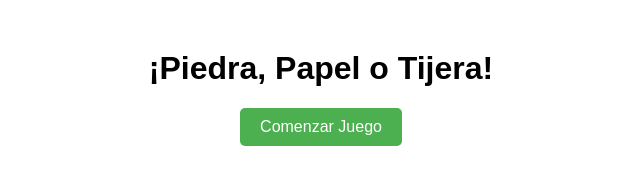
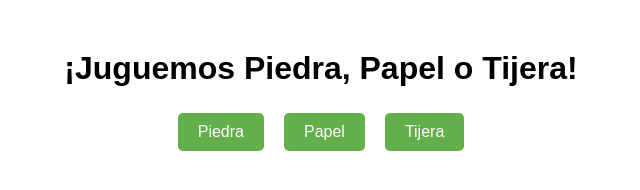
Before and after one commit to notnawe/Piedra-papel-tijera, a plain HTML site: page index.html in a window 1280 px wide. Shown: the whole page, without its empty margins (319-959 px from the left). Drawn offline with Linux system fonts and the light colour scheme.

Commit message:
Se quito los cuadros prompt alertaSe integro JS con Javascript mediante uso de DOM y eventos.Se quito los cuadros prompt alert y confirm

```diff
--- a/CSS/styles.css
+++ b/CSS/styles.css
@@ -4,17 +4,34 @@ body {
     margin-top: 50px;
 }
 
+#opciones {
+    display: flex;
+    justify-content: center;
+    gap: 10px;
+    margin-bottom: 20px;
+}
+
 button {
     padding: 10px 20px;
     font-size: 16px;
     cursor: pointer;
-    background-color: #4CAF50;
+    background-color: #63af4c;
     color: white;
     border: none;
     border-radius: 5px;
     transition: background-color 0.3s;
+    margin: 5px;
 }
 
 button:hover {
     background-color: #45a049;
 }
+
+#resultado {
+    margin-top: 20px;
+    font-size: 18px;
+}
+
+#reiniciar {
+    visibility: hidden;
+}
--- a/JS/main.js
+++ b/JS/main.js
@@ -1,13 +1,15 @@
-function jugar() {
 const opciones = ["piedra", "papel", "tijera"];
+const eleccionComputadoraElem = document.getElementById("eleccionComputadora");
+const resultadoJuegoElem = document.getElementById("resultadoJuego");
+const botonReiniciar = document.getElementById("reiniciar");
 
-    // Funcion para generar elección aleatoria de la CPU
+// Función para generar la elección aleatoria de la computadora
 function eleccionComputadora() {
     const indice = Math.floor(Math.random() * 3);
     return opciones[indice];
 }
 
-    // Funcion que determina el ganador
+// Función que determina el ganador
 function determinarGanador(jugador, computadora) {
     if (jugador === computadora) {
         return "Empate";
@@ -18,31 +20,28 @@ function jugar() {
     ) {
         return "¡Ganaste!";
     } else {
-            return "Perdiste, la CPU gana.";
+        return "Perdiste, la computadora gana.";
     }
 }
 
-    // Ciclo para mantener el juego hasta que el usuario decida salir
-    let seguirJugando = true;
-    while (seguirJugando) {
-        let eleccionJugador = prompt("Elige: piedra, papel o tijera").toLowerCase();
+// Función principal para jugar, llamada al hacer clic en una opción
+function jugar(eleccionJugador) {
+    const eleccionComp = eleccionComputadora();
 
-        // Validación de la entrada del usuario
-        if (!opciones.includes(eleccionJugador)) {
-            alert("Opción no válida. Por favor elige 'piedra', 'papel' o 'tijera'.");
-            continue;
+    // Mostrar la elección de la computadora en el DOM
+    eleccionComputadoraElem.textContent = "La computadora eligió: " + eleccionComp;
+
+    // Determinar el resultado y mostrarlo en el DOM
+    const resultado = determinarGanador(eleccionJugador, eleccionComp);
+    resultadoJuegoElem.textContent = resultado;
+
+    // Mostrar botón de reiniciar
+    botonReiniciar.style.visibility = "visible";
 }
 
-        let eleccionComp = eleccionComputadora();
-        alert("La computadora eligió: " + eleccionComp);
-
-        // Determinamos el resultado del juego
-        let resultado = determinarGanador(eleccionJugador, eleccionComp);
-        alert(resultado);
-
-        // Confirmamos si el usuario quiere seguir jugando
-        seguirJugando = confirm("¿Quieres jugar de nuevo?");
+// Función para reiniciar el juego
+function reiniciarJuego() {
+    eleccionComputadoraElem.textContent = "";
+    resultadoJuegoElem.textContent = "";
+    botonReiniciar.style.display = "hidden";
 }
-
-    alert("Gracias por jugar. ¡Hasta la próxima!");
-}
--- a/index.html
+++ b/index.html
@@ -3,13 +3,25 @@
 <head>
     <meta charset="UTF-8">
     <meta name="viewport" content="width=device-width, initial-scale=1.0">
-    <title>PPT</title>
+    <title>Piedra, Papel o Tijera</title>
     <link rel="stylesheet" href="/CSS/styles.css">
 </head>
 <body>
 
-    <h1>¡Piedra, Papel o Tijera!</h1>
-    <button onclick="jugar()">Comenzar Juego</button>
+    <h1>¡Juguemos Piedra, Papel o Tijera!</h1>
+
+    <div id="opciones">
+        <button onclick="jugar('piedra')">Piedra</button>
+        <button onclick="jugar('papel')">Papel</button>
+        <button onclick="jugar('tijera')">Tijera</button>
+    </div>
+
+    <div id="resultado">
+        <p id="eleccionComputadora"></p>
+        <p id="resultadoJuego"></p>
+    </div>
+
+    <button id="reiniciar" onclick="reiniciarJuego()">Reiniciar Juego</button>
 
     <script src="/JS/main.js"></script>
 </body>
```
Lines whose indentation alone changed are shown as unchanged.
